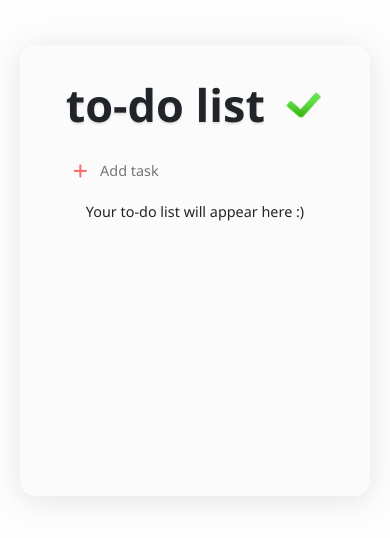
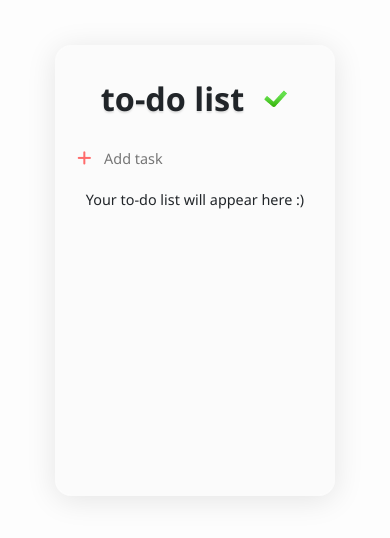
Before and after one commit to fabioyamashita/-Modulo-8-Front-End-Dinamico-Tarefas, a plain HTML site: page to-do-list/index.html in a window 390 px wide. Drawn offline with Linux system fonts and the light colour scheme.

Commit message:
fix: Improve responsivity

```diff
--- a/to-do-list/css/queries.css
+++ b/to-do-list/css/queries.css
@@ -9,4 +9,22 @@
     /* 9px / 16px = 56.25% */
     font-size: 56.25%;
   }
+
+  .tasks-container {
+    padding: 0 1.8rem;
+  }
 }
+
+@media (max-width: 25em) {
+  .heading {
+    padding: 4rem 5rem 3rem 5rem;
+  }
+
+  .heading-text {
+    font-size: 3.6rem;
+  }
+
+  .check-sign {
+    width: 3rem;
+  }
+}
--- a/to-do-list/css/style.css
+++ b/to-do-list/css/style.css
@@ -36,6 +36,7 @@ body {
   border-radius: 20px;
 
   min-height: 50%;
+  max-width: 90vw;
   max-width: 500px;
 
   background: var(--default-background-color);
@@ -77,7 +78,6 @@ body {
   display: flex;
   align-items: center;
   justify-content: center;
-  /* gap: 0.4rem; */
   width: 92%;
 
   margin: 0 auto 2rem auto;
```
